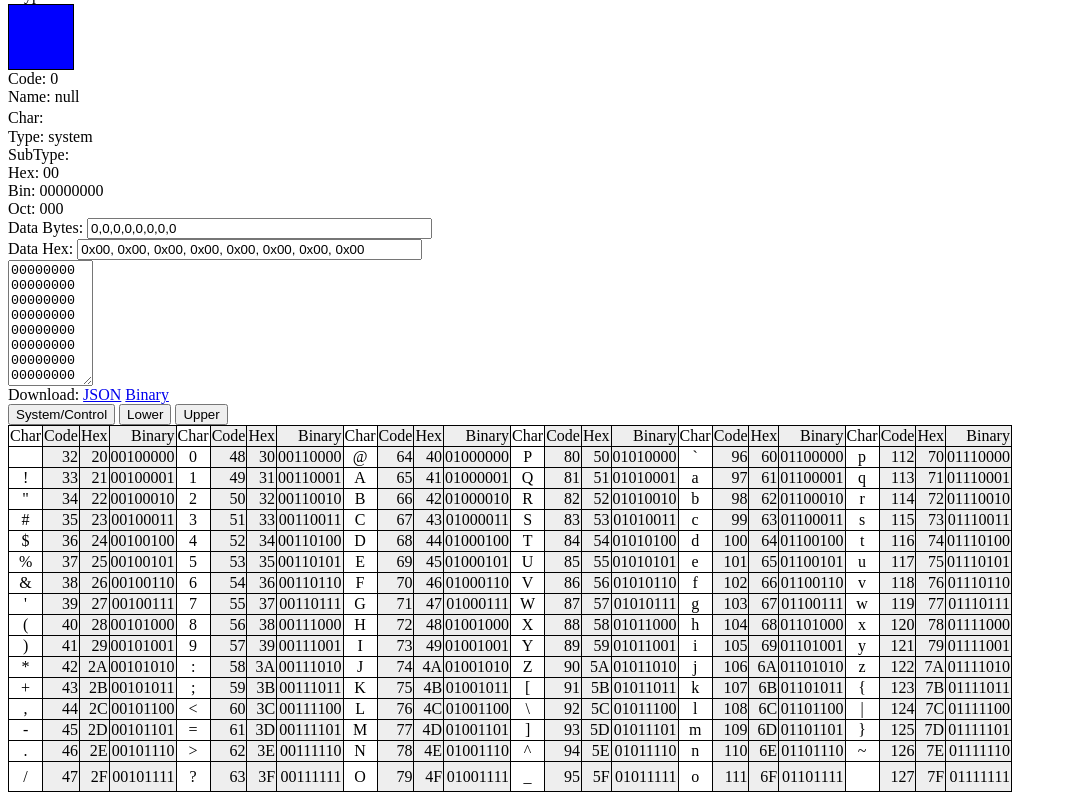
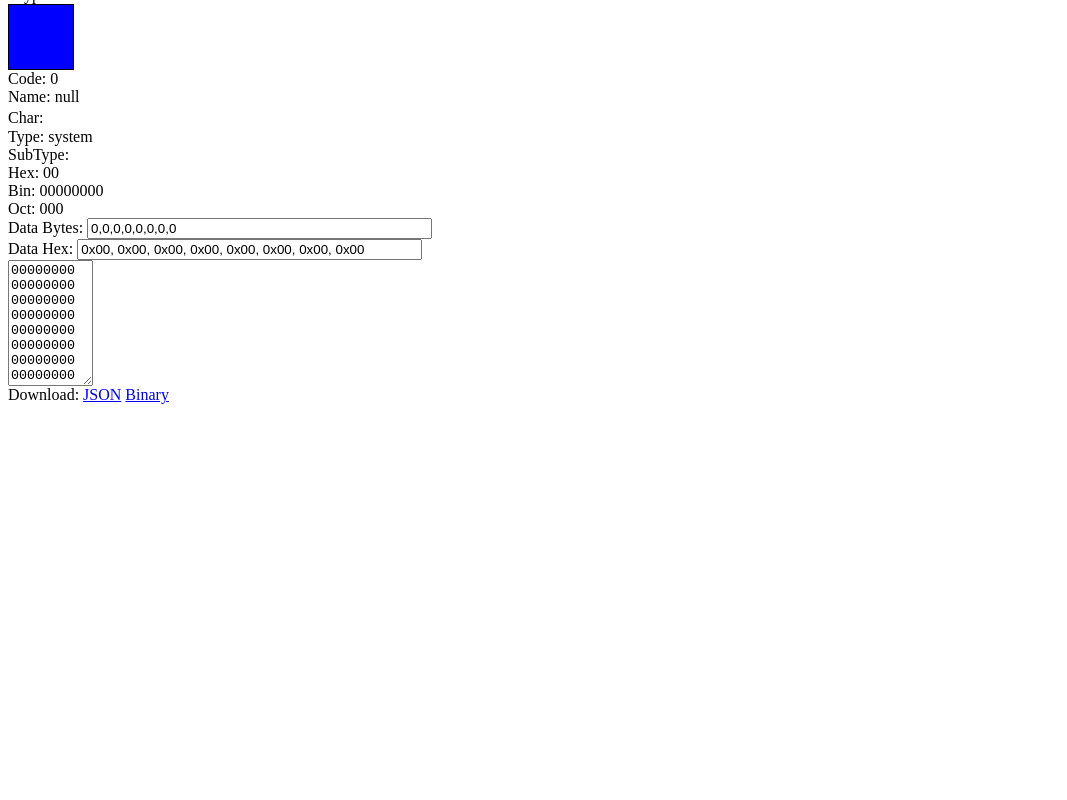
Before and after one commit to lewismoten/bit-font-88, a plain HTML site: page draw/index.html in a window 1280 px wide. Shown: the part 317-1117 px from the top of the page, without its empty margins (0-1067 px from the left). After the commit the page ends 800 px from the top, so only its background shows below. Drawn offline with Linux system fonts and the light colour scheme.

Commit message:
remove ascii tables

```diff
--- a/draw/draw.js
+++ b/draw/draw.js
@@ -1,9 +1,6 @@
 
 (function(win) {
 
-  var systemAsciiTable;
-  var lowerAsciiTable;
-  var upperAsciiTable;
   var characterMap;
   var glyph;
   var selectedCode = 0;
@@ -14,12 +11,10 @@
 
     document.getElementById("resetSampleTextButton").addEventListener("click", resetSampleText);
     resetSampleText();
-    setupAsciiTable();
     characterMap = document.getElementById("characterMap");
     characterMap.addEventListener("click", onClickCharacterMap);
     glyph = document.getElementById("glyph");
     glyph.addEventListener("click", onClickGlyph);
-    showLower();
     selectGlyph(0);
     drawCharacterMap();
   }
@@ -156,92 +151,6 @@
 
   }
 
-  function showAscii(visibleTable) {
-    [systemAsciiTable, lowerAsciiTable, upperAsciiTable].forEach(show);
-    function show(table) {
-      table.className = table === visibleTable ? "visible" : "hidden";
-    }
-  }
-  function showLower() {
-    showAscii(lowerAsciiTable);
-  }
-  function showUpper() {
-    showAscii(upperAsciiTable);
-  }
-  function showSystem() {
-    showAscii(systemAsciiTable);
-  }
-
-  function setupAsciiTable() {
-    document.getElementById("systemAsciiButton").addEventListener("click", showSystem);
-    document.getElementById("lowerAsciiButton").addEventListener("click", showLower);
-    document.getElementById("upperAsciiButton").addEventListener("click", showUpper);
-
-    systemAsciiTable = document.getElementById("systemAsciiTable");
-    lowerAsciiTable = document.getElementById("lowerAsciiTable");
-    upperAsciiTable = document.getElementById("upperAsciiTable");
-
-    var headers = ["Char", "Code", "Hex", "Binary"];
-    var classes = ["char-char", "char-code", "char-hex", "char-binary"];
-
-    addTableRow(systemAsciiTable, repeatedArrayValues(headers, 2), repeatedArrayValues(classes, 2))
-    addTableRow(lowerAsciiTable, repeatedArrayValues(headers, 6), repeatedArrayValues(classes, 6));
-    addTableRow(upperAsciiTable, repeatedArrayValues(headers, 8), repeatedArrayValues(classes, 8));
-
-    // build out each row
-    for(var row = 0; row < 16; row++) {
-      var lowerValues = [];
-      var upperValues = [];
-      var systemValues = [];
-      // Loop through the columns in that row
-      for (var col = 0; col < 16; col++) {
-        var charCode = (col * 16) + row;
-
-        if (col < 2) {
-          addAsciiCells(systemValues, charCode);
-        } else if (col < 8) {
-          addAsciiCells(lowerValues, charCode);
-        } else {
-          addAsciiCells(upperValues, charCode);
-        }
-      }
-      // Add row to AsciiTable
-      addTableRow(systemAsciiTable, systemValues, repeatedArrayValues(classes, 2));
-      addTableRow(lowerAsciiTable, lowerValues, repeatedArrayValues(classes, 6));
-      addTableRow(upperAsciiTable, upperValues, repeatedArrayValues(classes, 8));
-    }
-  }
-
-  function addAsciiCells(array, charCode) {
-    array.push(String.fromCharCode(charCode));
-    array.push(charCode);
-    array.push(toHex(charCode));
-    array.push(toBits(charCode));
-
-  }
-
-  function repeatedArrayValues(values, count) {
-    var a = [];
-    for(var i = 0; i < count; i++) {
-      for (var j = 0; j < values.length; j++) {
-        a.push(values[j]);
-      }
-    }
-    return a;
-  }
-
-  function addTableRow(table, cells, classes) {
-    var row = document.createElement("tr");
-    table.appendChild(row);
-    for(var i = 0; i < cells.length; i++) {
-      var cell = document.createElement("td");
-      cell.className = classes[i];
-      cell.innerText = cells[i];
-      row.appendChild(cell);
-    }
-    return row;
-  }
-
   function resetSampleText() {
     var text = [
       "The quick brown fox jumped over the lazy dog.",
--- a/draw/index.html
+++ b/draw/index.html
@@ -32,13 +32,5 @@
     <br>
     Download: <a download="8-bit-ascii.json.txt" id="downloadJson">JSON</a>
     <a download="8-bit-ascii.bin.txt" id="downloadBinary">Binary</a><br>
-
-    <input type="button" id="systemAsciiButton" value="System/Control">
-    <input type="button" id="lowerAsciiButton" value="Lower">
-    <input type="button" id="upperAsciiButton" value="Upper">
-    <br>
-    <table id="systemAsciiTable"></table>
-    <table id="lowerAsciiTable"></table>
-    <table id="upperAsciiTable"></table>
   </body>
 </html>
```
